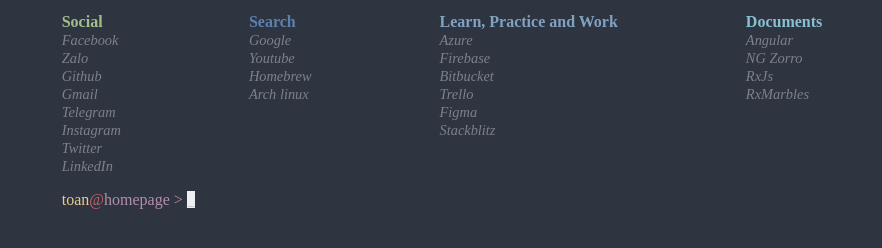
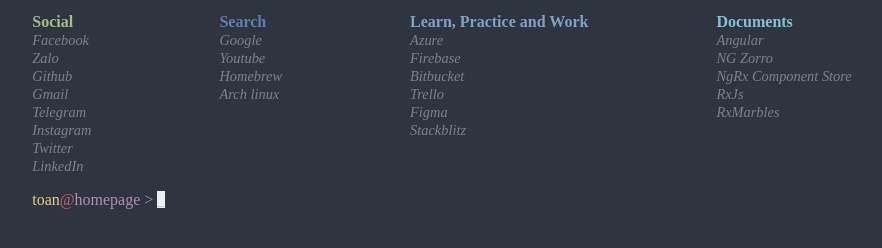
Before and after one commit to lqtoan/lqtoan.github.io, a plain HTML site: page nord-homepage/index.html in a window 1280 px wide. Shown: the part 346-594 px from the top of the page, without its empty margins (198-1080 px from the left). Drawn offline with Linux system fonts and the light colour scheme.

Commit message:
Update index.html

```diff
--- a/nord-homepage/index.html
+++ b/nord-homepage/index.html
@@ -177,6 +177,7 @@ a:hover {
 	<li>
 		<a href="https://ng.ant.design/components/overview/en">NG Zorro</a>
 	</li>
+	    <li><a href="https://ngrx.io/guide/component-store">NgRx Component Store</a></li>
       <li>
         <a href="https://www.learnrxjs.io/">RxJs</a>
       </li>
```
